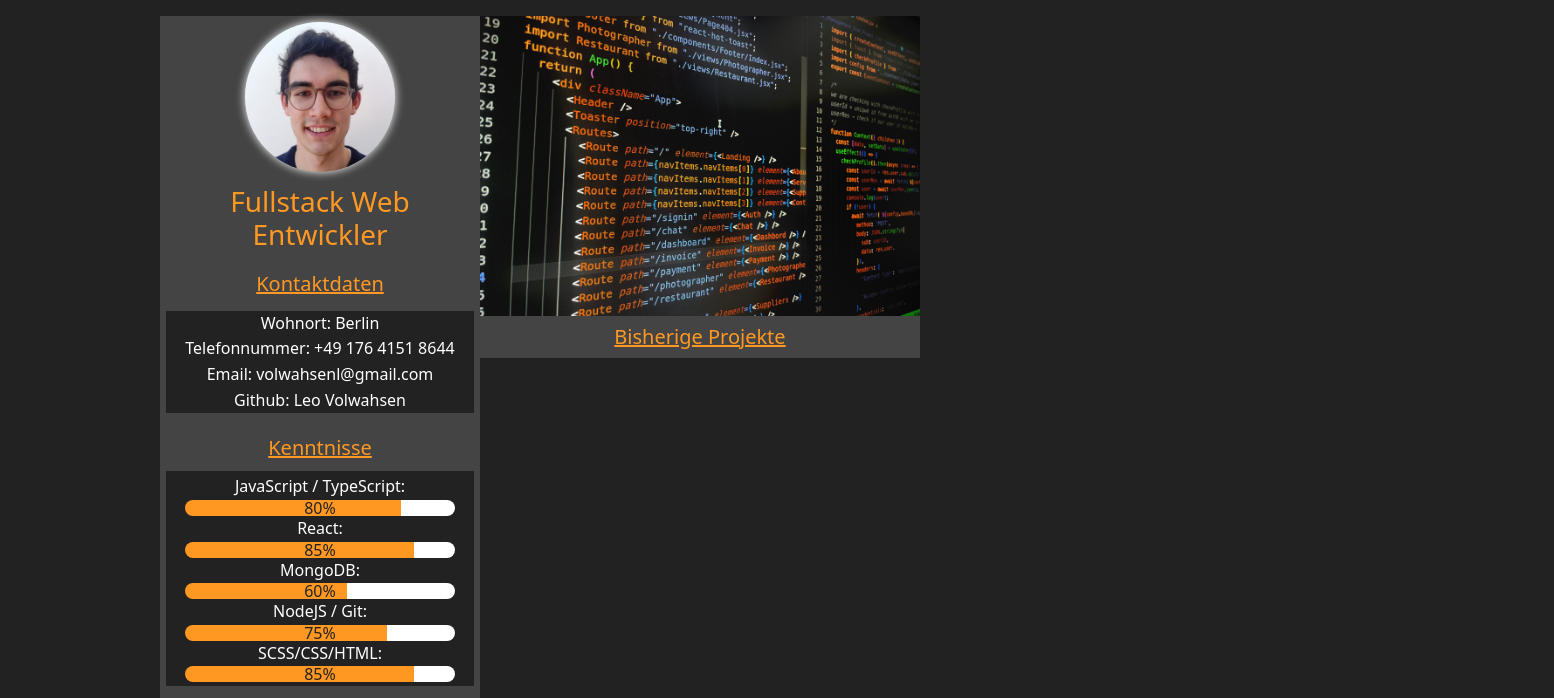
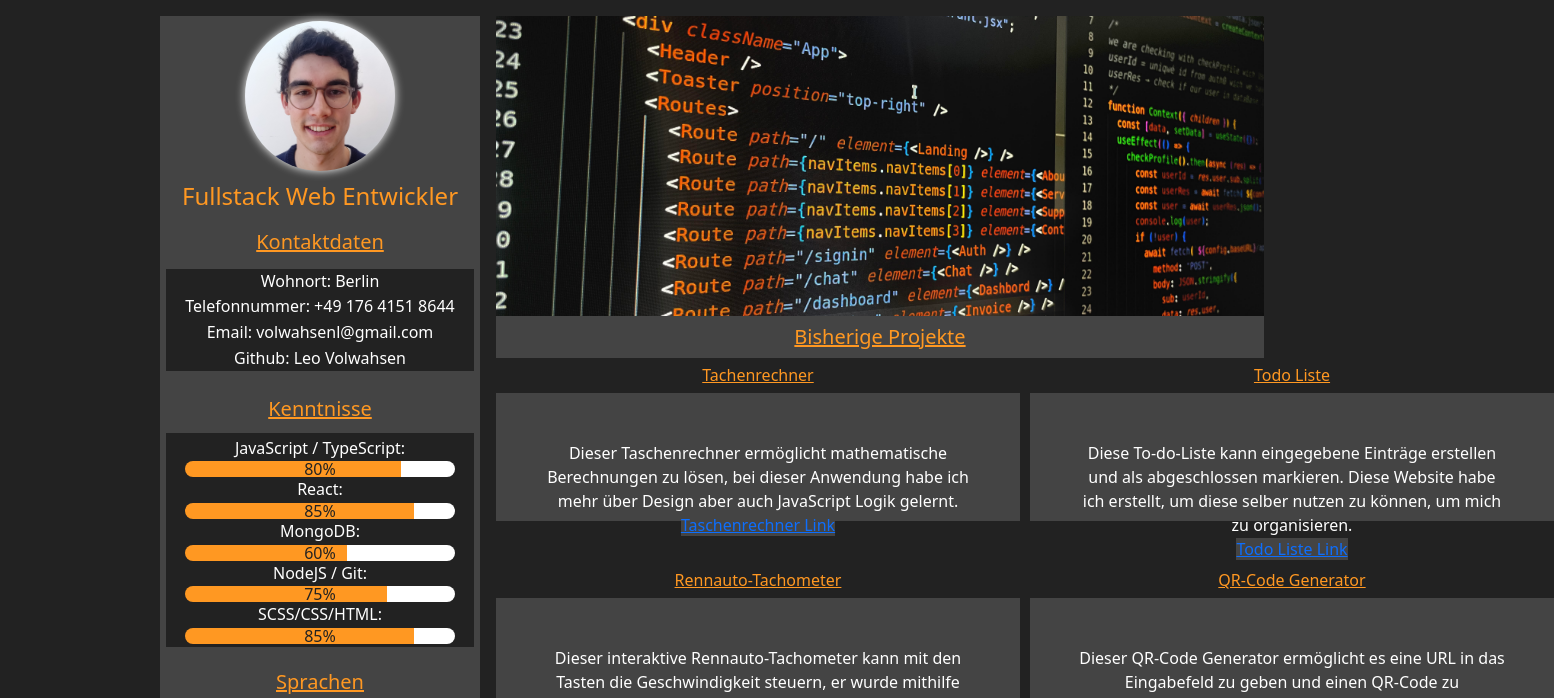
Before and after one commit to leovolwahsen/portfolio-lv, a React (Vite) app in the folder portfolio-lv/: page / in a window 1280 px wide. Shown: the top 698 px of the page, 1554 px wide, since content can reach past the window. Built offline with nearby package versions, Linux system fonts and the light colour scheme.

Commit message:
abgeschlossen

```diff
--- a/portfolio-lv/src/App.css
+++ b/portfolio-lv/src/App.css
@@ -18,9 +18,9 @@
     height: 100%;
     color: var(--white);
 }
-.context-all {
+.container-body {
     display: grid;
-    grid-template-columns: 320px 1fr 200px;
+    grid-template-columns: 320px 1fr;
     grid-template-rows: 1fr;
     margin: 0 auto;
     padding-top: 1rem;
@@ -30,7 +30,7 @@
 .info {
     background-color: var(--gray);
     display: grid;
-    grid-template-rows: 250px 150px 1fr 1fr 50px;
+    grid-template-rows: 13rem 1fr 1fr 1fr;
     max-height: calc(100vh - 4rem);
 }
 .info .image-container {
@@ -90,7 +90,6 @@
     background-color: var(--gray);
     width: 100%;
     padding: 0.05rem 0.4rem 0.05rem 0.4rem;
-    margin-top: 1em;
     display: grid;
     justify-items: center;
     align-items: center;
@@ -209,6 +208,7 @@
     display: grid;
     grid-template-rows: 300px 50px 1fr;
     max-height: calc(100vh - 4rem);
+    margin-left: 1rem;
 }
 .main .image-container {
     background-color: var(--dark);
@@ -233,3 +233,28 @@
     text-decoration: underline;
     background-color: var(--gray);
 }
+.main .projects {
+    height: 50vh;
+    width: 60vw;
+    display: grid;
+    grid-template-columns: repeat(2, 1fr);
+    grid-template-rows: repeat(2, 1fr);
+    gap: 10px;
+    max-width: 1200px;
+    margin: auto;
+}
+.main .projects .title {
+    color: var(--text);
+    text-align: center;
+    text-decoration: underline;
+}
+.main .projects .cart {
+    height: 10vw;
+    width: 65.5vh;
+    background-color: var(--gray);
+    text-align: center;
+    padding: 3rem;
+}
+.main .projects .cart .link {
+    background-color: var(--gray);
+}
--- a/portfolio-lv/src/App.jsx
+++ b/portfolio-lv/src/App.jsx
@@ -4,11 +4,11 @@ import { FaLinkedin, FaGithub, FaXingSquare } from "react-icons/fa";
 function App() {
     return (
         <div className="App">
-            <div className="context-all close">
+            <div className="container-body">
                 <div className="info">
                     <div className="image-container">
                         <div className="profile-img"></div>
-                        <h3 className="title">Fullstack Web Entwickler</h3>
+                        <h4 className="title">Fullstack Web Entwickler</h4>
                     </div>
                     <div className="list-container">
                         <h5 className="list-title">Kontaktdaten</h5>
@@ -72,8 +72,84 @@ function App() {
                         <span className="bg"></span>
                     </div>
                     <h5 className="header">Bisherige Projekte</h5>
+                    <div className="projects">
+                        <article>
+                            <h6 className="title">Tachenrechner</h6>
+                            <div className="cart">
+                                Dieser Taschenrechner ermöglicht mathematische
+                                Berechnungen zu lösen, bei dieser Anwendung habe
+                                ich mehr über Design aber auch JavaScript Logik
+                                gelernt.{" "}
+                                <a
+                                    href="https://lv001-react-calculator.netlify.app"
+                                    target="_blank"
+                                    rel="noopener noreferrer"
+                                    className="link"
+                                >
+                                    <br />
+                                    Taschenrechner Link
+                                </a>
+                            </div>
+                        </article>
+                        <article>
+                            {" "}
+                            <h6 className="title">Todo Liste</h6>{" "}
+                            <div className="cart">
+                                Diese To-do-Liste kann eingegebene Einträge
+                                erstellen und als abgeschlossen markieren. Diese
+                                Website habe ich erstellt, um diese selber
+                                nutzen zu können, um mich zu organisieren.{" "}
+                                <a
+                                    href="https://lv-001-todo-app.netlify.app"
+                                    target="_blank"
+                                    rel="noopener noreferrer"
+                                    className="link"
+                                >
+                                    <br />
+                                    Todo Liste Link
+                                </a>
+                            </div>
+                        </article>
+                        <article>
+                            {" "}
+                            <h6 className="title">Rennauto-Tachometer</h6>{" "}
+                            <div className="cart">
+                                Dieser interaktive Rennauto-Tachometer kann mit
+                                den Tasten die Geschwindigkeit steuern, er wurde
+                                mithilfe von React erstellt und wird über
+                                Netlify gehostet.{" "}
+                                <a
+                                    href="https://lv-react-car-speedometer.netlify.app"
+                                    target="_blank"
+                                    rel="noopener noreferrer"
+                                    className="link"
+                                >
+                                    <br />
+                                    Interaktiver Tachometer Link
+                                </a>
+                            </div>
+                        </article>
+                        <article>
+                            {" "}
+                            <h6 className="title">QR-Code Generator</h6>{" "}
+                            <div className="cart">
+                                Dieser QR-Code Generator ermöglicht es eine URL
+                                in das Eingabefeld zu geben und einen QR-Code zu
+                                bekommen, diese Anwendung war ein Bedürfnis, da
+                                ich diese sehr praktisch finde und öfters nutze.{" "}
+                                <a
+                                    href="https://lv003-qr-generator.netlify.app"
+                                    target="_blank"
+                                    rel="noopener noreferrer"
+                                    className="link"
+                                >
+                                    <br />
+                                    QR-Code Generator Link
+                                </a>
+                            </div>
+                        </article>
+                    </div>
                 </div>
-                <div className="projects"></div>
             </div>
         </div>
     );
```
